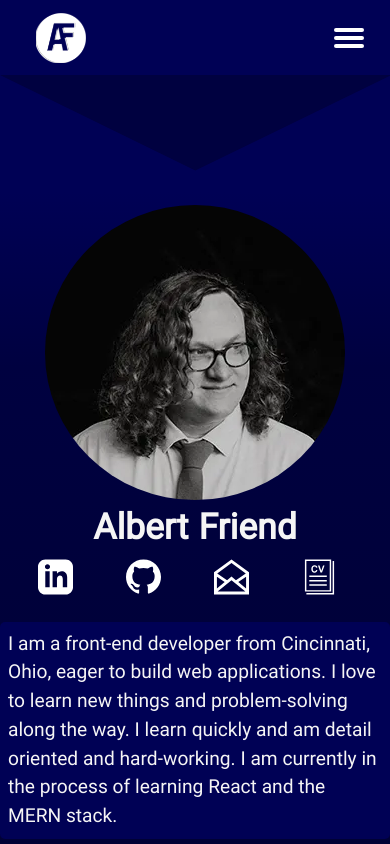
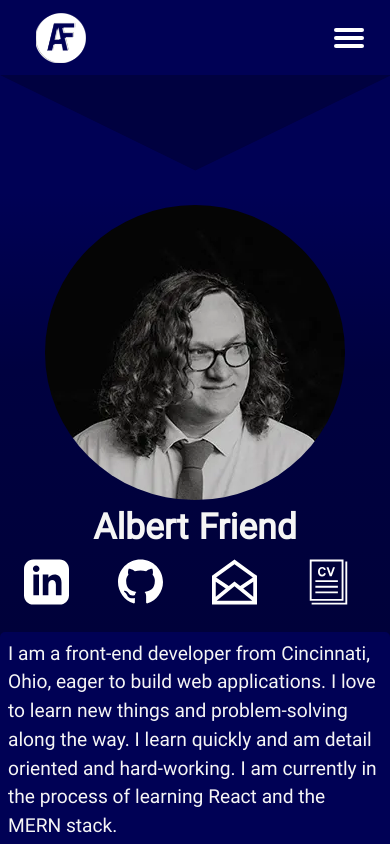
Before and after one commit to Friendfrie77/portfolio_site, a React (Create React App) app: page / in a window 390 px wide. Shown: the top 844 px of the page. Built offline with nearby package versions, Linux system fonts and the light colour scheme.

Commit message:
updating images

```diff
--- a/src/component/web.jsx
+++ b/src/component/web.jsx
@@ -4,7 +4,8 @@ import { ScrollTrigger } from "gsap/ScrollTrigger";
 import { Link } from 'react-router-dom';
 import ReturnTop from './ReturnTop';
 import toebean from '../images/web/test2.webp';
-import tracker from '../images/web/tracker.webp'
+import tracker from '../images/web/tracker.webp';
+import greenhome from '../images/web/green-homes.webp';
 import site2 from '../images/web/site2.webp';
 import SqlFinal from '../images/web/test3.webp'
 import OOP from '../images/web/OOP.webp'
@@ -187,7 +188,7 @@ function Web(){
                     <div className='panel-description'>
                         <div>
                             <h3 className='project-title'>Green Home Living</h3>
-                            <img className='panel-description-img' src={site2} height="100%" width='700' alt="Green Home Living"/>
+                            <img className='panel-description-img' src={greenhome} height="100%" width='700' alt="Green Home Living"/>
                             <div className='project-description'>
                                 <p>For this project, I was tasked with making a site using a grid system to layout a site-responsive site themed around plants. I chose to make a site about how to transform your home into a green home. I used this project to start learning SCSS and JavaScript. You can find both the code, design process and the site in the links below.</p>
                             </div>
@@ -205,7 +206,7 @@ function Web(){
                         </div>
                     </div>
                     <div className='panel-picture'>
-                        <img src={site2} height="100%" width='700' alt="Green Home Living"/>
+                        <img src={greenhome} height="100%" width='700' alt="Green Home Living"/>
                     </div>
                 </li>
                 <li className="panel project-three web-three">
--- a/src/styles/_content.scss
+++ b/src/styles/_content.scss
@@ -203,7 +203,7 @@
         left: 50%;
         transform: translateX(-50%);
         color: whitesmoke;
-        opacity: .85;
+        opacity: .95;
         font-family: $Header-font;
         font-size: 1.2rem;
         display: none;
--- a/src/styles/_hero.scss
+++ b/src/styles/_hero.scss
@@ -89,6 +89,7 @@
 .social-links{
     display: flex;
     flex-direction: row;
+    gap: 10px;
     justify-content: space-between;
     margin-bottom: 1.5rem;
     @include for-size(phone-only){
@@ -105,7 +106,7 @@
         }
         svg{
             @include for-size(phone-only){
-                width: 35px;
+                width: 45px;
                 height: 100%;
             }
         }
--- a/src/styles/styles.css
+++ b/src/styles/styles.css
@@ -572,6 +572,7 @@ footer span {
 .social-links {
   display: flex;
   flex-direction: row;
+  gap: 10px;
   justify-content: space-between;
   margin-bottom: 1.5rem;
 }
@@ -590,7 +591,7 @@ footer span {
 }
 @media (max-width: 460px) {
   .social-links a svg {
-    width: 35px;
+    width: 45px;
     height: 100%;
   }
 }
@@ -1048,7 +1049,7 @@ footer span {
   left: 50%;
   transform: translateX(-50%);
   color: whitesmoke;
-  opacity: 0.85;
+  opacity: 0.95;
   font-family: "IBM_Plex_Sans";
   font-size: 1.2rem;
   display: none;
```
Also changed, not shown: src/images/web/green-homes.webp (added), 1 other file (tests, documents, lock files or other folders).
